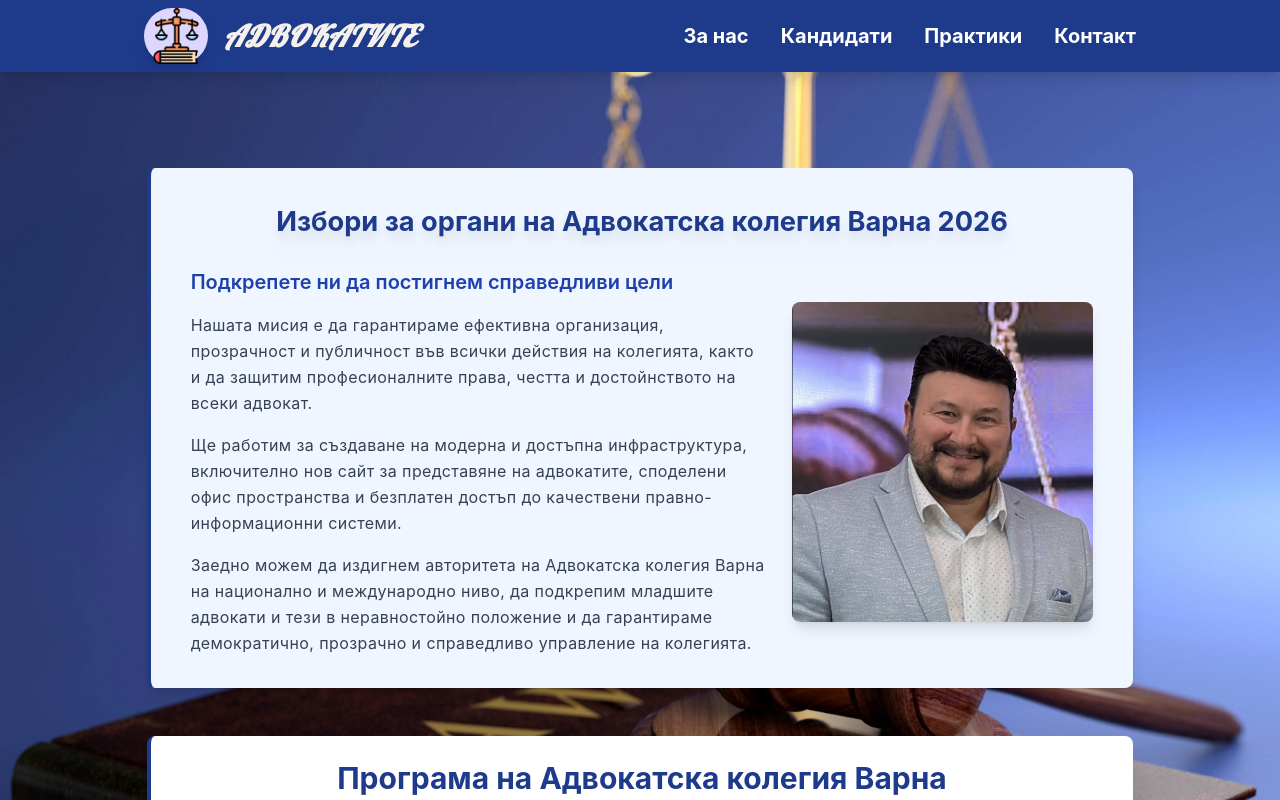
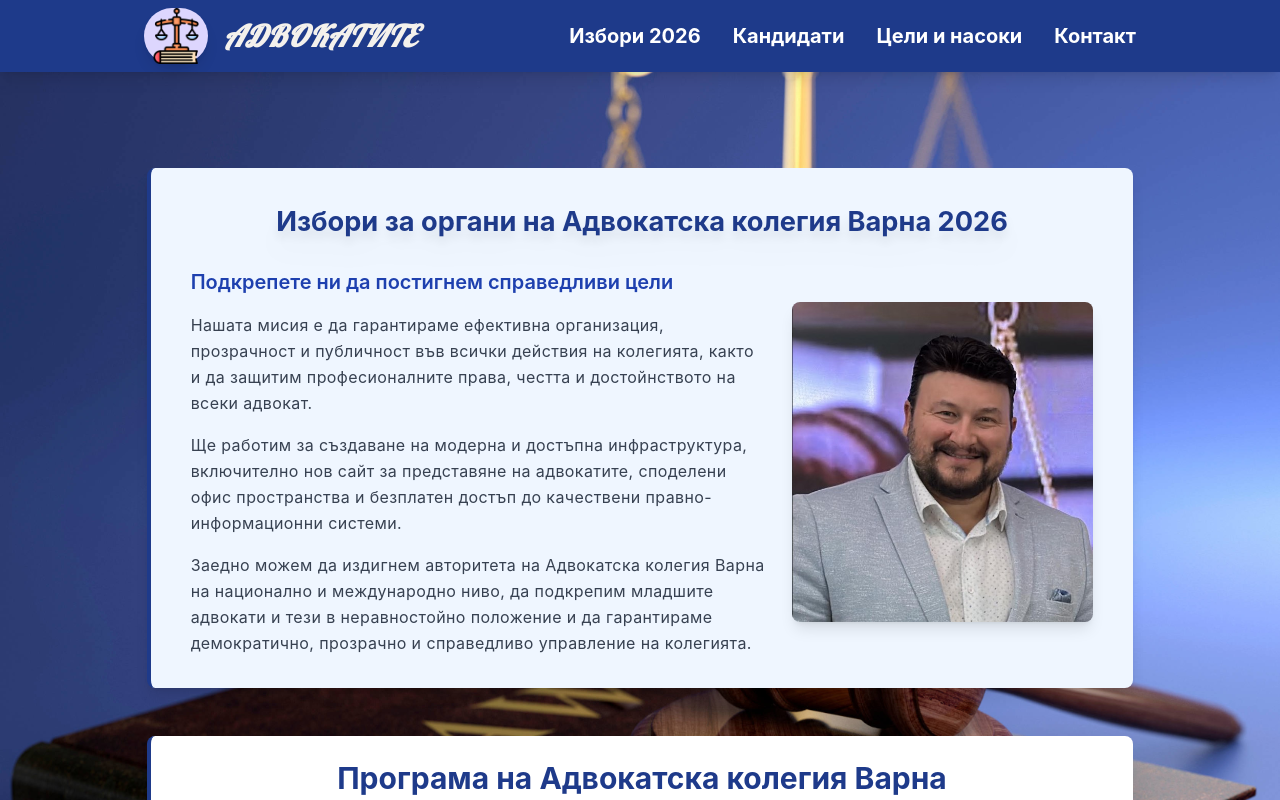
Before and after one commit to CodingAesthete/LawyersBG, a React (Vite) app in the folder client/: page / in a window 1280 px wide. Shown: the top 800 px of the page. Built offline with nearby package versions, Linux system fonts and the light colour scheme.

Commit message:
Change header titles

```diff
--- a/client/src/i18n.js
+++ b/client/src/i18n.js
@@ -14,8 +14,8 @@ i18n
           firm: "Адвокатско бюро",
           services: "Услуги",
           candidates: "Кандидати",
-          practiceAreas: "Практики",
-          about: "За нас",
+          practiceAreas: "Цели и насоки",
+          about: "Избори 2026",
           contact: "Контакт",
 
           homeTitle: "Адвокатско бюро за правни услуги",
```
